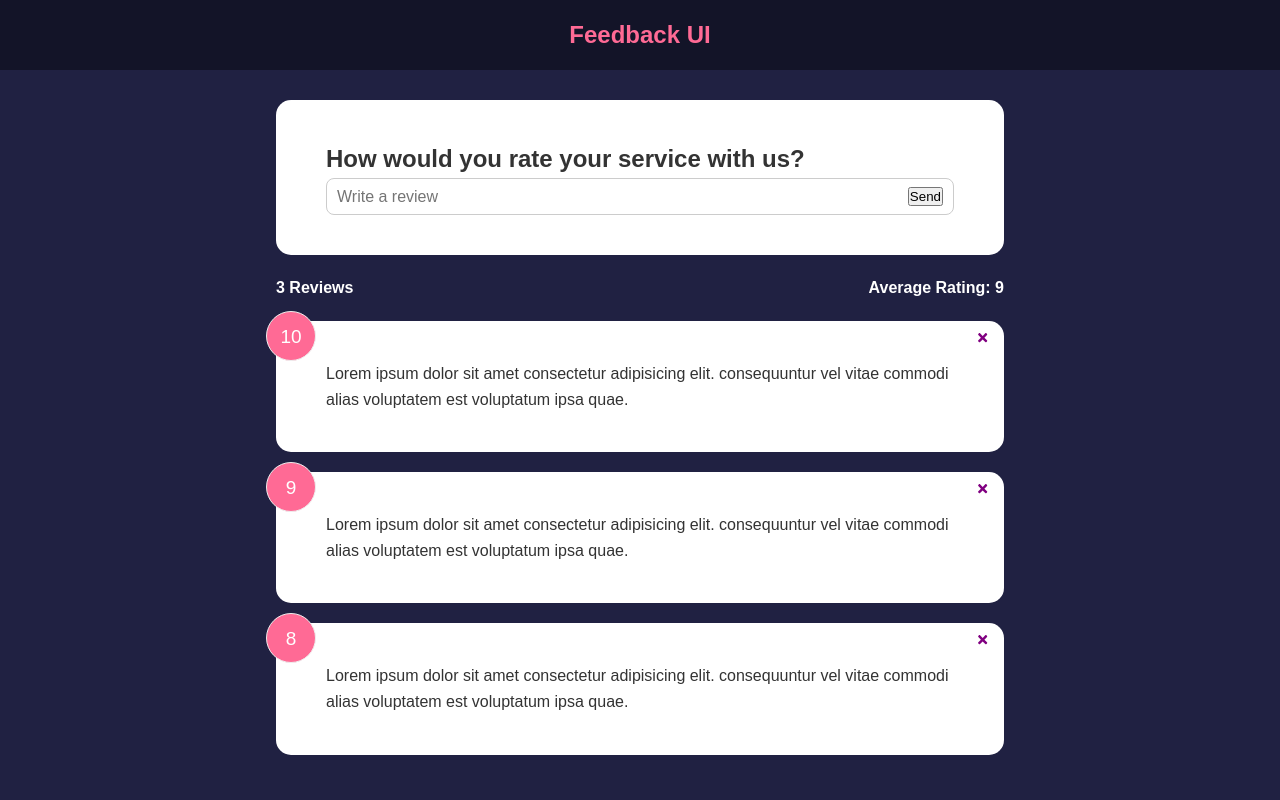
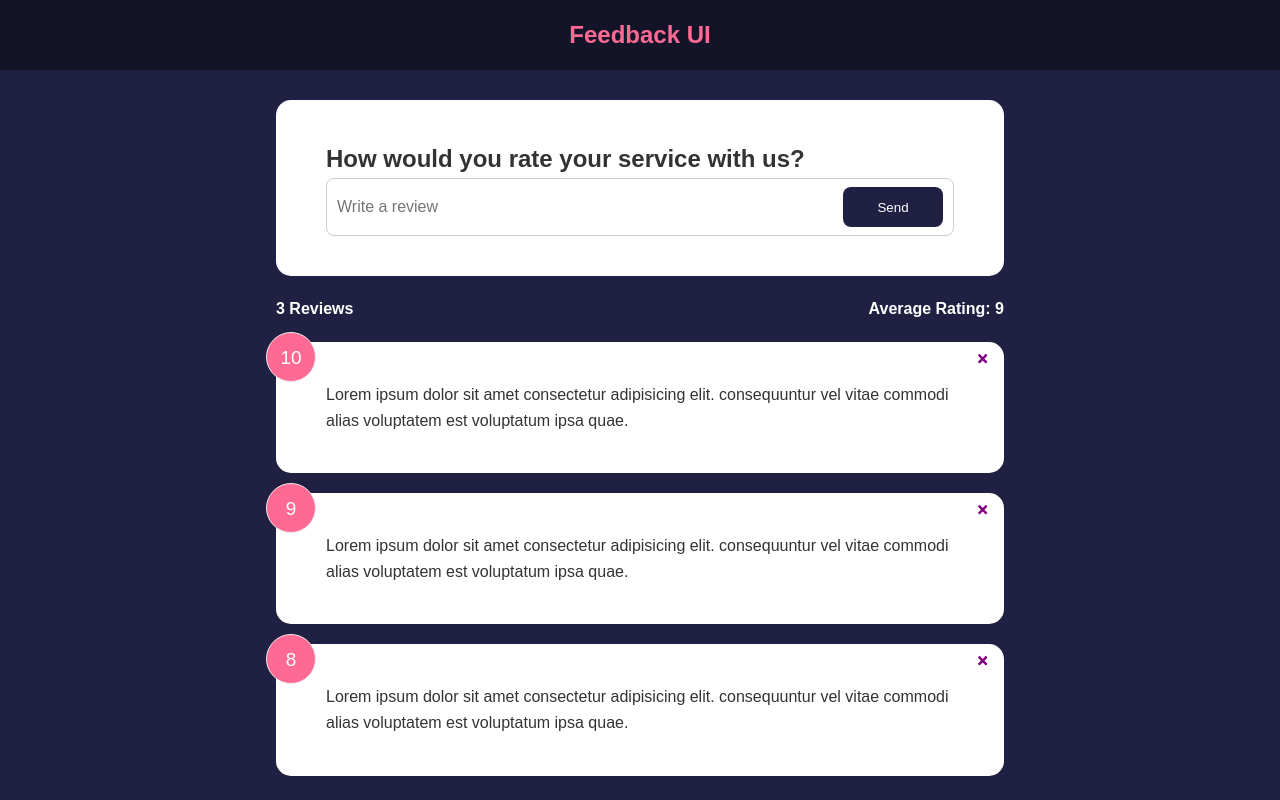
Before and after one commit to dpopkov/fe-projects, a React (Vite) app in the folder react-f-t-b/feedback-app/: page / in a window 1280 px wide. Built offline with nearby package versions, Linux system fonts and the light colour scheme.

Commit message:
react-f-t-b: feedback-app: custom button component

```diff
--- a/react-f-t-b/feedback-app/src/components/FeedbackForm.jsx
+++ b/react-f-t-b/feedback-app/src/components/FeedbackForm.jsx
@@ -1,5 +1,6 @@
 import { useState } from 'react';
 import Card from './shared/Card';
+import Button from './shared/Button';
 
 function FeedbackForm() {
   const [text, setText] = useState('');
@@ -20,7 +21,7 @@
             onChange={handleTextChange}
             value={text}
           />
-          <button type="submit">Send</button>
+          <Button type="submit">Send</Button>
         </div>
       </form>
     </Card>
--- /dev/null
+++ b/react-f-t-b/feedback-app/src/components/shared/Button.jsx
@@ -0,0 +1,23 @@
+import PropTypes from 'prop-types';
+
+function Button({
+  children,
+  version = 'primary',
+  type = 'button',
+  isDisabled = false,
+}) {
+  return (
+    <button type={type} disabled={isDisabled} className={`btn btn-${version}`}>
+      {children}
+    </button>
+  );
+}
+
+Button.propTypes = {
+  children: PropTypes.node.isRequired,
+  version: PropTypes.string,
+  type: PropTypes.string,
+  isDisabled: PropTypes.bool,
+};
+
+export default Button;
--- a/react-f-t-b/feedback-app/src/index.css
+++ b/react-f-t-b/feedback-app/src/index.css
@@ -117,6 +117,40 @@
   right: 40px;
 }
 
+.btn {
+  color: #fff;
+  border: 0;
+  border-radius: 8px;
+  color: #fff;
+  width: 100px;
+  height: 40px;
+  cursor: pointer;
+}
+
+.btn-primary {
+  background-color: #202142;
+}
+
+.btn-secondary {
+  background: #ff6a95;
+}
+
+.btn:hover {
+  transform: scale(0.98);
+  opacity: 0.9;
+}
+
+.btn:disabled {
+  background-color: #cccccc;
+  color: #333;
+  cursor: auto;
+}
+
+.btn:disabled:hover {
+  transform: scale(1);
+  opacity: 1;
+}
+
 @media (max-width: 600px) {
   .input-group input {
     width: 80%;
```
Also changed, not shown: 1 other file (tests, documents, lock files or other folders).
